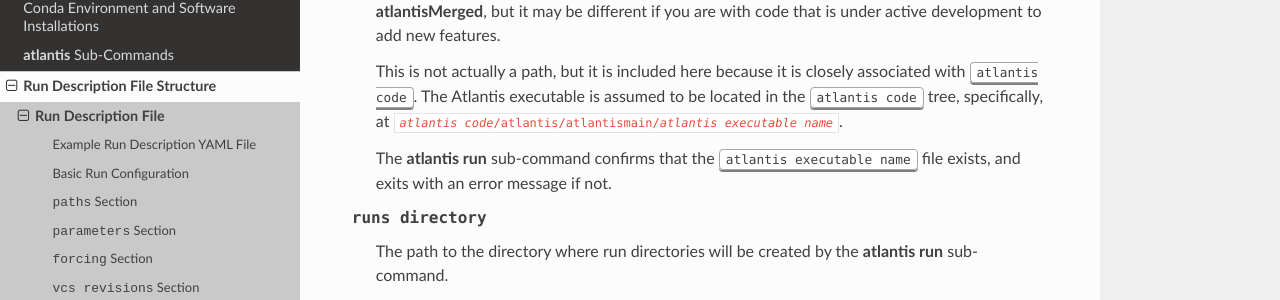
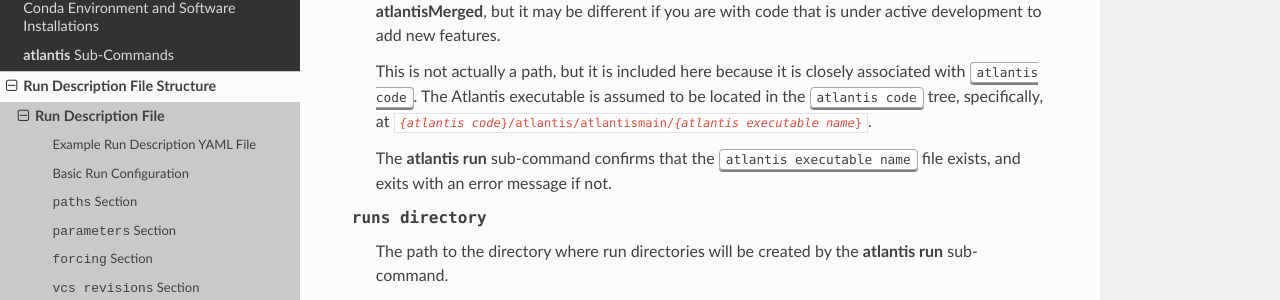
Before and after one commit to SS-Atlantis/AtlantisCmd, a Sphinx documentation site: the page built from docs/run_description_file/yaml_file.rst, in a window 1280 px wide and 900 px high, scrolled down 2892 px. Shown: the part 144-444 px from the top of the window. Built offline with Sphinx 7.4.7 and the Read the Docs theme 2.0.0, drawn with Linux system fonts in a browser that asks for light colours; part of the change alters nothing that is shown.

```diff
--- a/docs/run_description_file/yaml_file.rst
+++ b/docs/run_description_file/yaml_file.rst
@@ -141,7 +141,7 @@ An example :kbd:`paths` section:
   but it is included here because it is closely associated with :kbd:`atlantis code`.
   The Atlantis executable is assumed to be located in the :kbd:`atlantis code` tree,
   specifically,
-  at :file:`{atlantis code}/atlantis/atlantismain/{atlantis executable name}`.
+  at :file:`{{atlantis code}}/atlantis/atlantismain/{{atlantis executable name}}`.
 
   The :command:`atlantis run` sub-command confirms that the
   :kbd:`atlantis executable name` file exists,
```
